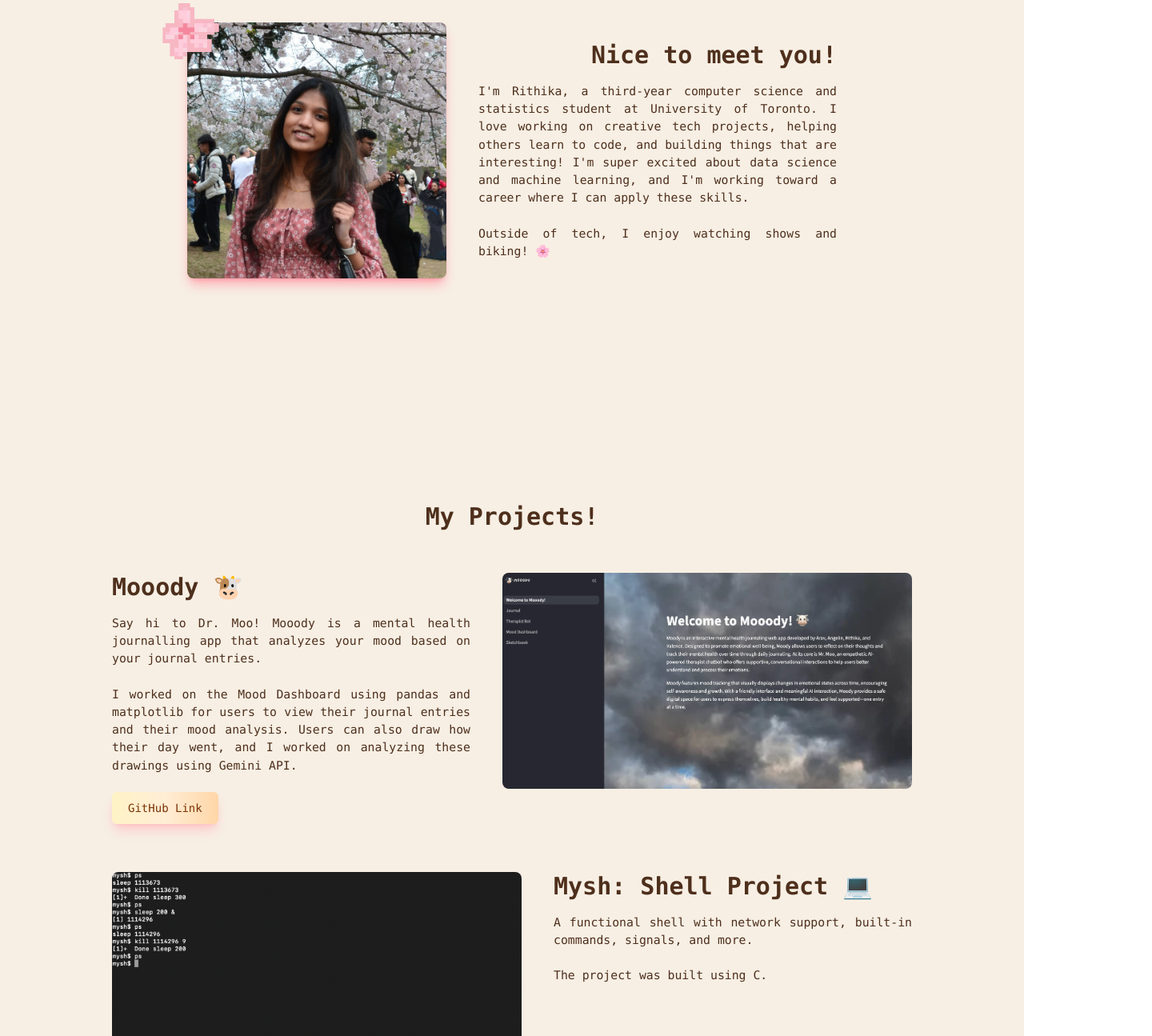
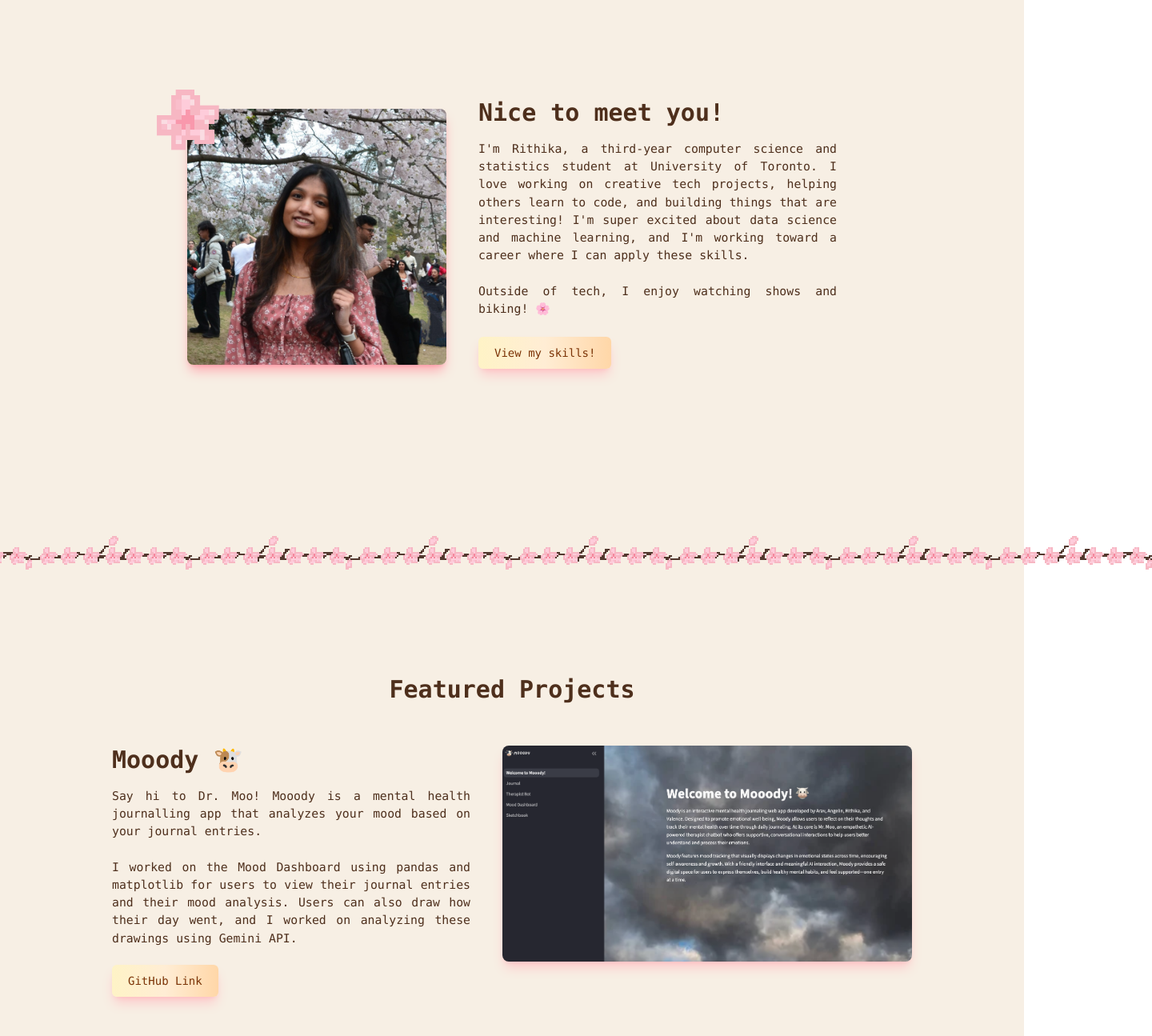
Before and after one commit to rithikayy/my-website, a SvelteKit app: page / in a window 1280 px wide. Shown: the part 860-2155 px from the top of the page at 80% size, 1440 px wide, since content can reach past the window. Built offline with nearby package versions, Linux system fonts and the light colour scheme; a web font is replaced by a local one.

Commit message:
added border

```diff
--- /dev/null
+++ b/src/lib/BorderBar.svelte
@@ -0,0 +1,43 @@
+
+  <div class="relative p-1 flex justify-center">
+      <img
+        src="/imgs/border.png"
+        alt="cherry blossom border"
+        class="w-50 h-auto"
+      />
+      <img
+        src="/imgs/border.png"
+        alt="cherry blossom border"
+        class="w-50 h-auto"
+      />
+      <img
+        src="/imgs/border.png"
+        alt="cherry blossom border"
+        class="w-50 h-auto"
+      />
+      <img
+        src="/imgs/border.png"
+        alt="cherry blossom border"
+        class="w-50 h-auto"
+      />
+      <img
+        src="/imgs/border.png"
+        alt="cherry blossom border"
+        class="w-50 h-auto"
+      />
+      <img
+        src="/imgs/border.png"
+        alt="cherry blossom border"
+        class="w-50 h-auto"
+      />
+      <img
+        src="/imgs/border.png"
+        alt="cherry blossom border"
+        class="w-50 h-auto"
+      />
+      <img
+        src="/imgs/border.png"
+        alt="cherry blossom border"
+        class="w-50 h-auto"
+      />
+  </div>
--- a/src/routes/+page.svelte
+++ b/src/routes/+page.svelte
@@ -1,6 +1,13 @@
 <script>
+    import BorderBar from "$lib/BorderBar.svelte";
+
   function aboutMe() {
-    document.getElementById('aboutme')?.scrollIntoView({ behavior: 'smooth' });
+    const el = document.getElementById('aboutme');
+    if (el) {
+      const yOffset = 90;
+      const y = el.getBoundingClientRect().top + window.pageYOffset + yOffset;
+      window.scrollTo({ top: y, behavior: 'smooth' });
+    }
   }
 
   function projects() {
@@ -41,19 +48,21 @@ function aboutMe() {
 <button on:click={projects} class="cursor-pointer inline-flex h-10 items-center justify-center rounded-md text-amber-900 bg-gradient-to-r from-amber-100 via-orange-100 to-orange-200 hover:bg-gradient-to-br focus:ring-0 focus:outline-none focus:ring-rose-200 dark:focus:ring-red-200/50 shadow-lg shadow-rose-300/50 dark:shadow-lg dark:shadow-red-200/80 font-medium rounded-lg text-sm px-5 py-2.5 text-center me-2 mb-2 transition active:scale-110">Projects</button>
 <button on:click={skills} class="cursor-pointer inline-flex h-10 items-center justify-center rounded-md text-amber-900 bg-gradient-to-r from-amber-100 via-orange-100 to-orange-200 hover:bg-gradient-to-br focus:ring-0 focus:outline-none focus:ring-rose-200 dark:focus:ring-red-200/50 shadow-lg shadow-rose-300/50 dark:shadow-lg dark:shadow-red-200/80 font-medium rounded-lg text-sm px-5 py-2.5 text-center me-2 mb-2 transition active:scale-110">Skills</button>
 
-<div id="aboutme" class="h-screen flex flex-row items-center justify-center bg-[#f7efe4] px-10 gap-10">
+<div id="aboutme">
+  <BorderBar/>
+  <div class="h-[600px] flex flex-row items-center justify-center bg-[#f7efe4] px-10 gap-10">
     <div class="relative flex-shrink-0">
       <!-- svelte-ignore a11y_img_redundant_alt -->
       <img src="/imgs/mypic1.JPG" alt="a photo of me!" class="rounded-lg max-w-lg h-80 object-cover dark:focus:ring-rose-400/50 shadow-lg shadow-rose-400/50 dark:shadow-lg dark:shadow-rose-400/8" />
 
       <img
-    src="/imgs/flower1.png"
+      src="/imgs/flower2.png"
       alt="flower detail"
       class="absolute cursor-pointer top-[-80px] left-[-90px] w-[180px] h-auto transition-transform duration-900 ease-in-out hover:scale-115"
       />
     </div>
 
-  <div class="text-right max-w-md">
+    <div class="text-left max-w-md">
       <h1 class="text-3xl font-bold">Nice to meet you! </h1>
       <p class="mt-4 text-justify max-w-prose ml-auto" style="font-size: 0.925rem;">
         I'm Rithika, a third-year computer science and statistics student at University of Toronto.
@@ -61,27 +70,15 @@ function aboutMe() {
         <br /><br />
         Outside of tech, I enjoy watching shows and biking! 🌸
       </p>
+      <button on:click={skills}  class="mt-6 cursor-pointer inline-flex h-10 rounded-md text-amber-900 bg-gradient-to-r from-amber-100 via-orange-100 to-orange-200 hover:bg-gradient-to-br hover:bg-neutral-800 hover:ring-2 hover:ring-orange-200 hover:ring-offset-2 focus:ring-0 focus:outline-none focus:ring-rose-200 dark:focus:ring-red-200/50 shadow-lg shadow-rose-300/50 dark:shadow-lg dark:shadow-red-200/80 font-medium text-sm px-5 py-2.5 text-center me-2 mb-2 transition active:scale-110"
+      >View my skills!</button>
     </div>
-
-  <!-- <div class="absolute -top-30 -left-35 p-1">
-    <img
-      src="/branch.png"
-      alt="cherry blossom branch"
-      class="w-[450px] h-auto"
-    />
   </div>
-
-  <div class="absolute -bottom-10 -right-20 p-1">
-    <img
-      src="/branch.png"
-      alt="cherry blossom branch"
-      class="w-[450px] h-auto transform -scale-x-100"
-    />
-  </div> -->
+  <BorderBar/>
 </div>
 
 <div id="projects" class="h-100vh flex flex-col bg-[#f7efe4] px-10 py-10 gap-10">
-  <h1 class="text-3xl font-bold text-center">My Projects!</h1>
+  <h1 class="text-3xl font-bold text-center">Featured Projects</h1>
 
   <div class="flex flex-row justify-center gap-10 pt-3">
     <div class="text-left max-w-md">
@@ -93,7 +90,7 @@ function aboutMe() {
         Users can also draw how their day went, and I worked on analyzing these drawings using Gemini API.
         <br /><br />
         <a
-          href="https://github.com/rithikayy/Moody"
+          href="https://github.com/rithikayy/Mooody"
           target="_blank"
           rel="noopener noreferrer"
           class="cursor-pointer inline-flex h-10 items-center justify-center rounded-md text-amber-900 bg-gradient-to-r from-amber-100 via-orange-100 to-orange-200 hover:bg-gradient-to-br hover:bg-neutral-800 hover:ring-2 hover:ring-orange-200 hover:ring-offset-2 focus:ring-0 focus:outline-none focus:ring-rose-200 dark:focus:ring-red-200/50 shadow-lg shadow-rose-300/50 dark:shadow-lg dark:shadow-red-200/80 font-medium text-sm px-5 py-2.5 text-center me-2 mb-2 transition active:scale-110"
@@ -105,19 +102,19 @@ function aboutMe() {
 
     <div class="flex-shrink-0">
       <!-- svelte-ignore a11y_img_redundant_alt -->
-      <img src="/imgs/moody1pic.png" alt="moodypic" class="rounded-lg max-w-lg h-auto object-cover transition-transform duration-700 hover:scale-105" />
+      <img src="/imgs/moody1pic.png" alt="moodypic" class="rounded-lg max-w-lg h-auto object-cover transition-transform duration-700 hover:scale-105 focus:outline-none focus:ring-rose-200 dark:focus:ring-red-200/50 shadow-lg shadow-rose-300/50" />
     </div>
   </div>
 
   <div class="flex flex-row justify-center gap-10 pt-3">
     <div class="flex-shrink-0">
       <!-- svelte-ignore a11y_img_redundant_alt -->
-      <img src="/imgs/mysh1.png" alt="moodypic" class="rounded-lg max-w-lg h-auto object-cover transition-transform duration-700 hover:scale-105" />
+      <img src="/imgs/mysh1.png" alt="moodypic" class="rounded-lg max-w-lg h-auto object-cover transition-transform duration-700 hover:scale-105 focus:outline-none focus:ring-rose-200 dark:focus:ring-red-200/50 shadow-lg shadow-rose-300/50" />
     </div>
     <div class="text-right max-w-md">
       <h2 class="text-3xl font-bold text-left">Mysh: Shell Project 💻</h2>
       <p class="mt-4 text-justify max-w-prose ml-auto" style="font-size: 0.925rem;">
-        A functional shell with network support, built-in commands, signals, and more.
+        A functional shell with network support, pipes, and signals. Built-in commands implemented include ls, cd, kill, cat, and more.
         <br /><br />
         The project was built using C.
       </p>
@@ -125,8 +122,14 @@ function aboutMe() {
   </div>
 </div>
 
+<BorderBar/>
+
 
 <div id="skills" class="h-100vh flex flex-col bg-[#f7efe4] px-10 py-10 gap-10">
   <h1 class="text-3xl font-bold text-center">Skills</h1>
 
 </div>
+
+<footer class="text-center text-sm py-6 mt-10 text-[#4e2f1c]">
+  © 2025 Rithika · rithika1226@gmail.com 🌸
+</footer>
```
Also changed, not shown: static/imgs/border.png (added), 1 other file (tests, documents, lock files or other folders). Lines whose indentation alone changed are shown as unchanged.
